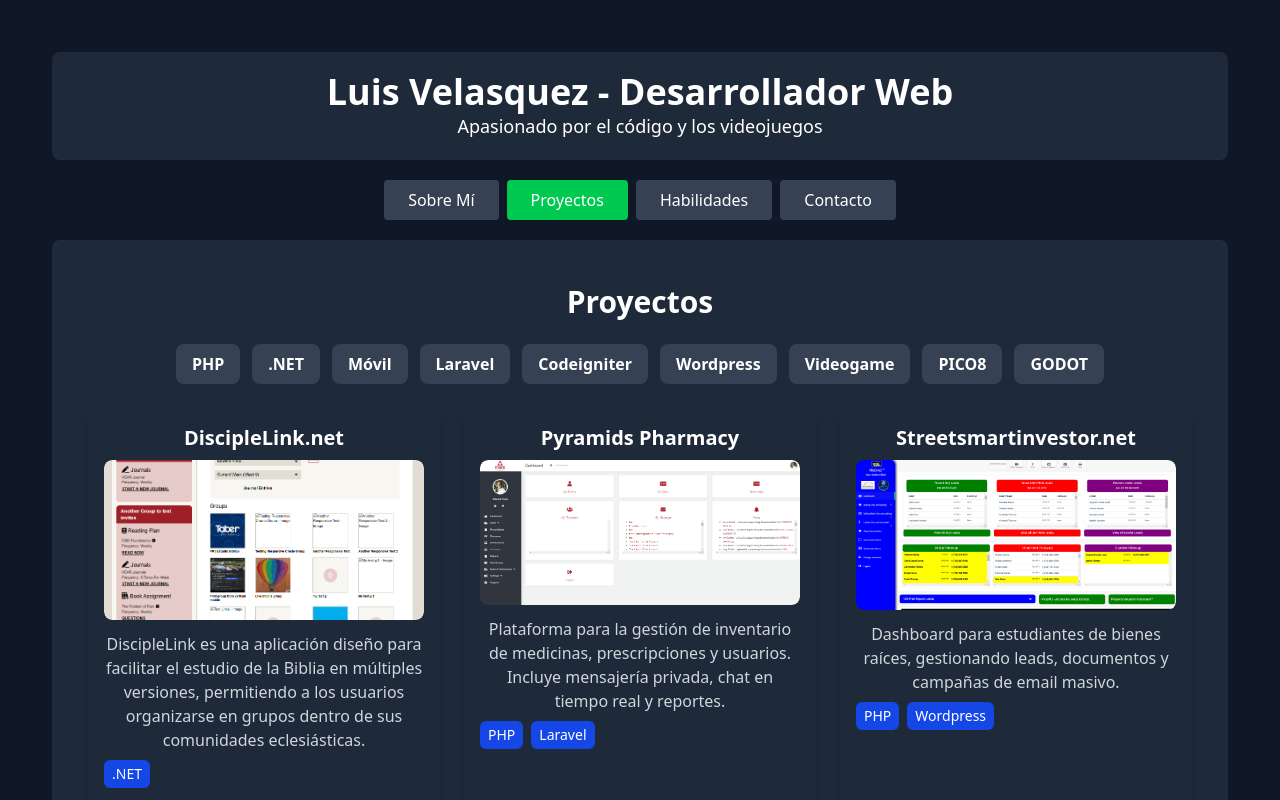
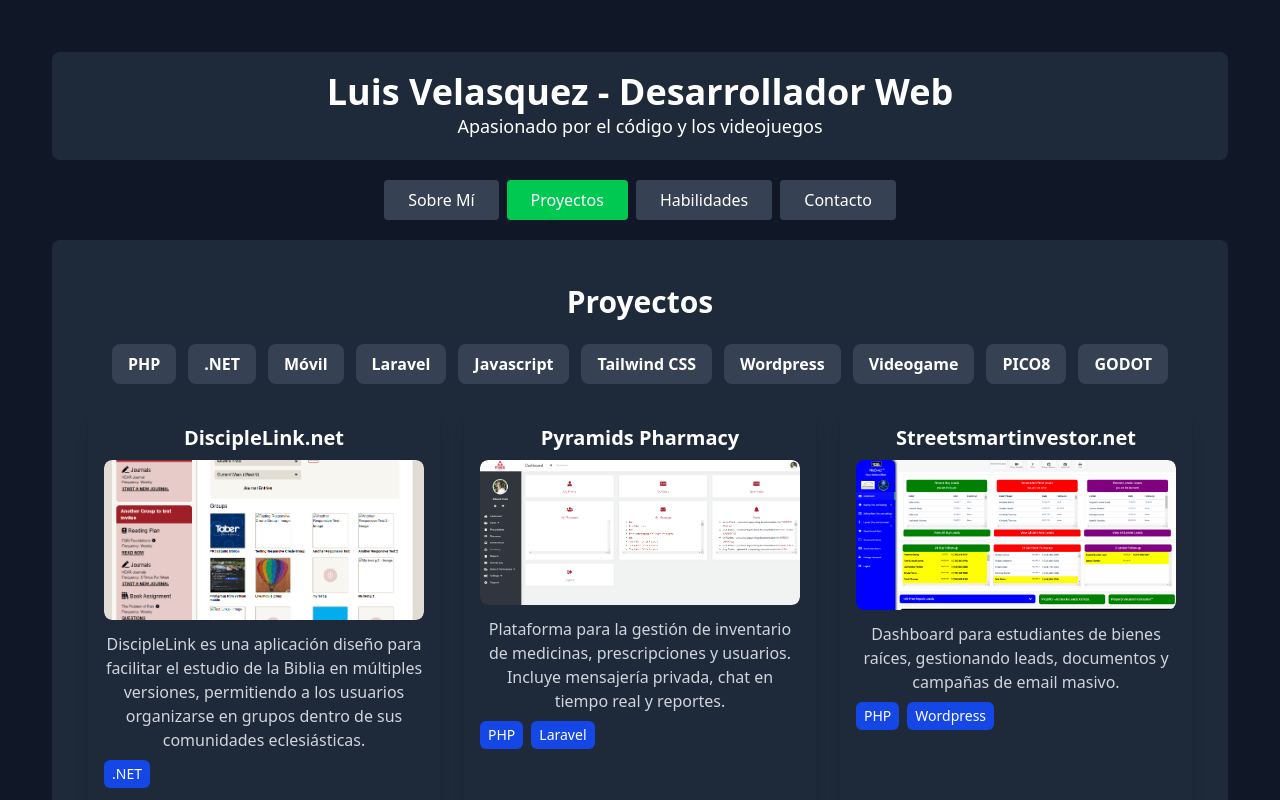
Before and after one commit to luisv1308/mi-portafolio, a React (Vite) app: page / in a window 1280 px wide. Both pictures are taken after a click on the button "Proyectos". Shown: the top 800 px of the page. Built offline with nearby package versions, Linux system fonts and the light colour scheme.

Commit message:
Added new project x-men universe

```diff
--- a/src/Proyectos.tsx
+++ b/src/Proyectos.tsx
@@ -50,6 +50,14 @@ const proyectos = [
     url: "https://luisv1308.itch.io/my-space-game",
     categorias: ["Videogame", "PICO8"],
   },
+  {
+    nombre: "X-MEN UNIVERSE",
+    descripcion:
+      "X-Men Universe es una aplicación web interactiva que ofrece un catálogo detallado de personajes del universo X-Men, junto con un quiz para poner a prueba los conocimientos de los usuarios. Optimizado para móviles y escritorio usando Tailwind CSS.  Gestión de estado con Zustand: Manejo eficiente del estado global para una experiencia fluida. Rutas dinámicas con React Router",
+    imagenes: ["/images/x-men1.png", "/images/x-men2.png"],
+    categorias: ["React", "Javascript", "Tailwind CSS"],
+    url: "https://x-men-universe.pages.dev"
+  }
 ];
 
 const categorias = [
@@ -57,7 +65,8 @@ const categorias = [
   ".NET",
   "Móvil",
   "Laravel",
-  "Codeigniter",
+  "Javascript",
+  "Tailwind CSS",
   "Wordpress",
   "Videogame",
   "PICO8",
```
Also changed, not shown: public/images/x-men1.png (added), public/images/x-men2.png (added).
